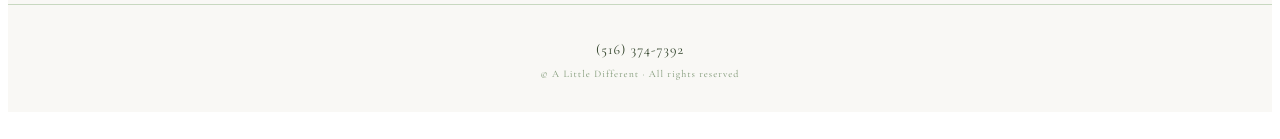
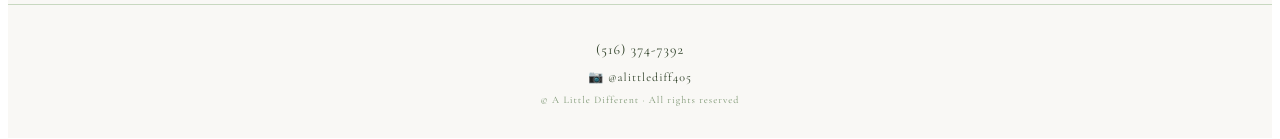
Before and after one commit to CRABWALKER2023/ALITTLEDIFFERENT, a Next.js app: page / in a window 1280 px wide. Shown: the part 813-952 px from the top of the page. Built offline with nearby package versions, Linux system fonts and the light colour scheme.

Commit message:
Update page.tsx

```diff
--- a/app/page.tsx
+++ b/app/page.tsx
@@ -105,7 +105,10 @@ export default function Page() {
         {/* Footer */}
         <footer style={{borderTop:'0.5px solid #c8d8c0',padding:'22px 40px',textAlign:'center'}}>
           <p style={{fontSize:'14px',color:'#2c3e25',letterSpacing:'1px',marginBottom:'6px'}}>(516) 374-7392</p>
-          <p style={{fontSize:'10px',color:'#7a9470',letterSpacing:'1px'}}>© A Little Different · All rights reserved</p>
+          <p style={{fontSize:'12px',color:'#2c3e25',letterSpacing:'1px',marginBottom:'6px'}}>
+  <a href="https://www.instagram.com/alittlediff405" target="_blank" style={{color:'#2c3e25',textDecoration:'none',letterSpacing:'1px'}}>📷 @alittlediff405</a>
+</p>
+<p style={{fontSize:'10px',color:'#7a9470',letterSpacing:'1px'}}>© A Little Different · All rights reserved</p>
         </footer>
 
       </div>
```
